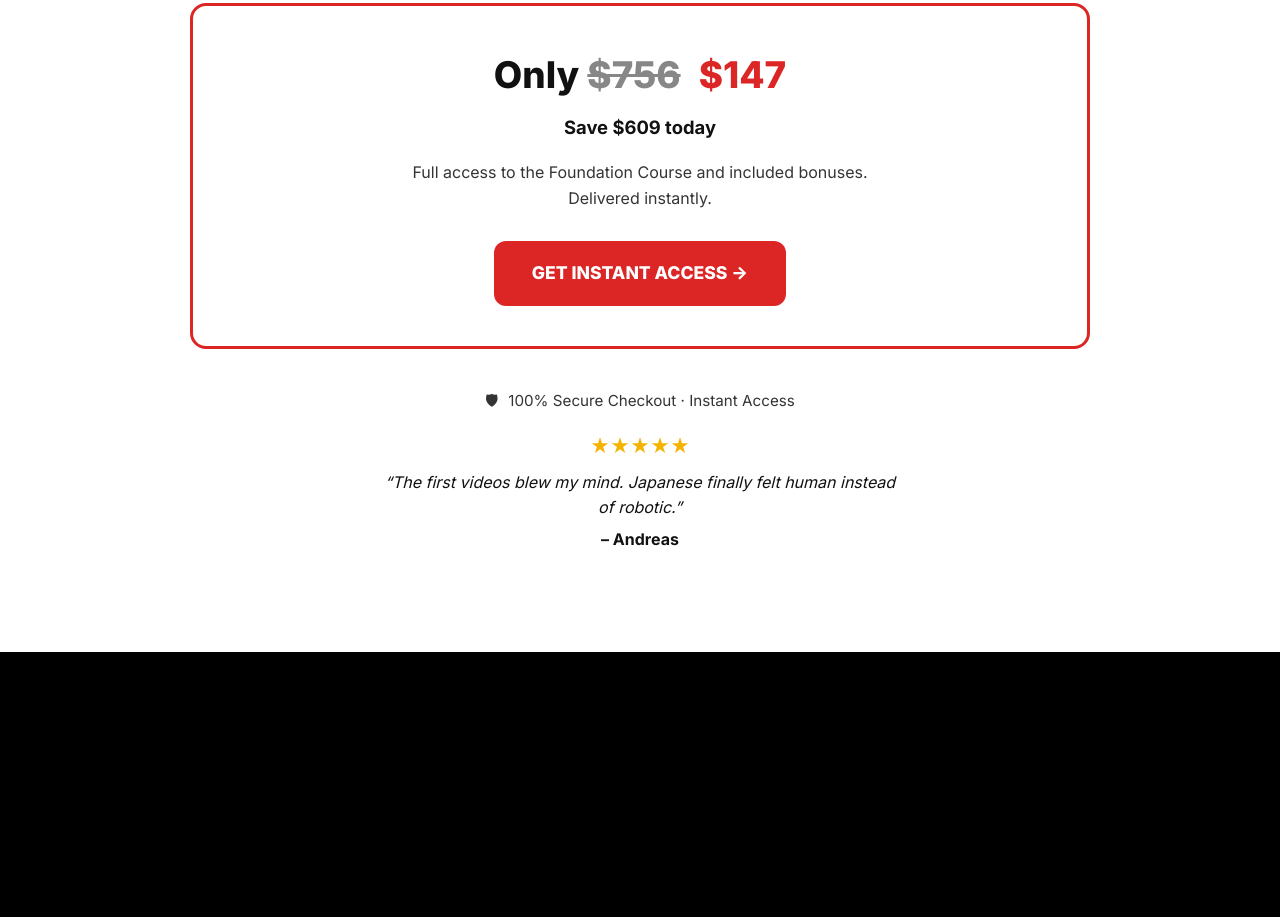
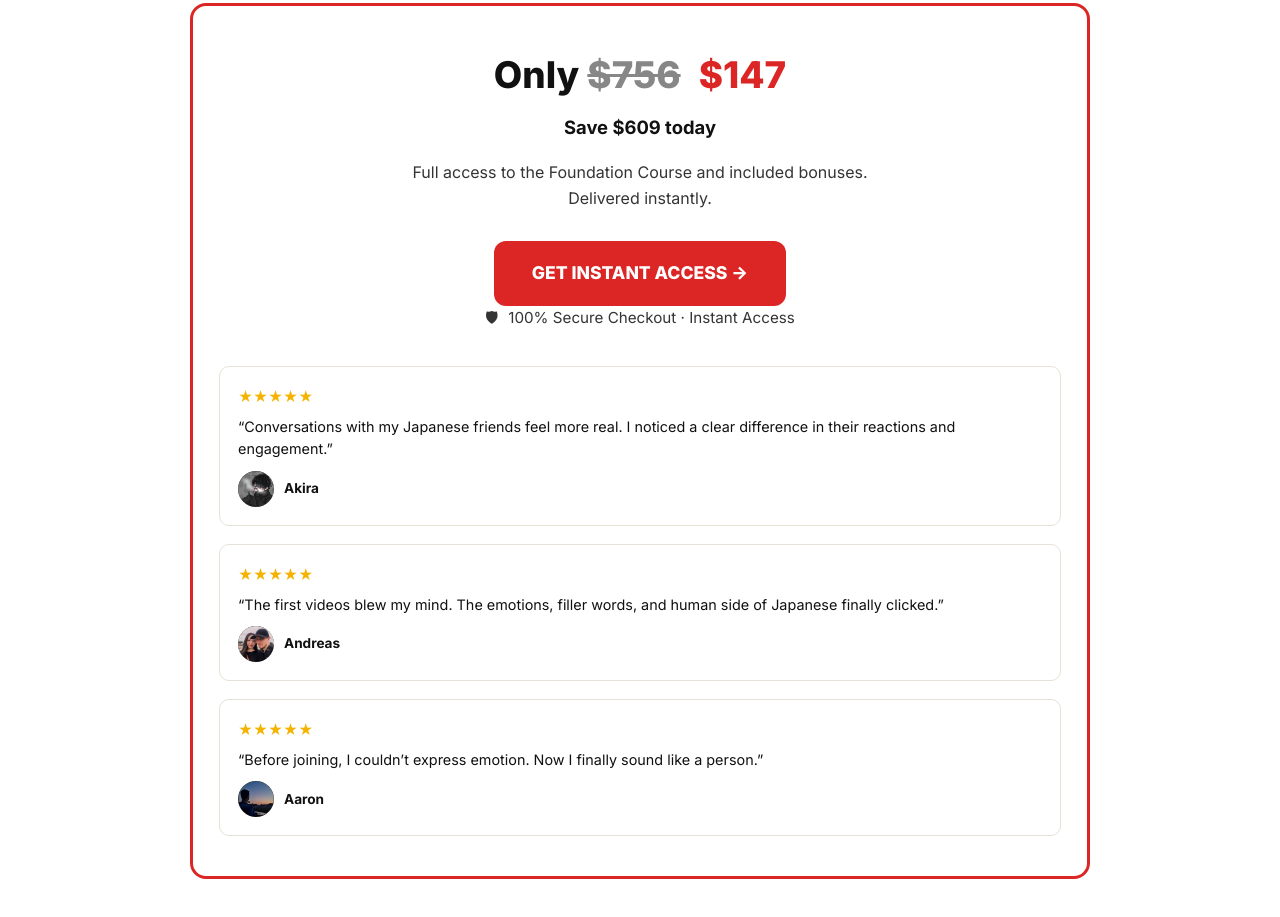
Before and after one commit to nihongoredpill-boop/japanese-site, a plain HTML site: page foundation.html in a window 1280 px wide. Shown: the part 1113-2030 px from the top of the page. Before the commit the page ends 1765 px from the top, so only its background shows below. Drawn offline with Linux system fonts and the light colour scheme.

Commit message:
Update foundation.html

```diff
--- a/foundation.html
+++ b/foundation.html
@@ -292,6 +292,50 @@
 .review-name {
   font-weight: 700;
 }
+    /* PRICE BOX TESTIMONIALS */
+.price-testimonials {
+  margin-top: 36px;
+  display: grid;
+  grid-template-columns: 1fr;
+  gap: 18px;
+}
+
+.price-testimonial {
+  background: #fff;
+  border: 1px solid #e7e2d6;
+  border-radius: 10px;
+  padding: 18px;
+  text-align: left;
+}
+
+.price-testimonial .stars {
+  font-size: 0.9rem;
+  margin-bottom: 8px;
+}
+
+.price-testimonial .word-quote {
+  font-size: 0.9rem;
+  line-height: 1.55;
+  margin-bottom: 10px;
+}
+
+.price-testimonial .student-name-row {
+  display: flex;
+  align-items: center;
+  gap: 10px;
+}
+
+.price-testimonial .student-avatar {
+  width: 36px;
+  height: 36px;
+  border-radius: 50%;
+  object-fit: cover;
+}
+
+.price-testimonial .student-name {
+  font-size: 0.85rem;
+  font-weight: 700;
+}
   </style>
 </head>
 
@@ -300,6 +344,7 @@
   <a href="index.html">
     <img src="Logo.png" alt="Nihongo Red Pill" />
   </a>
+
 </header>
 
   <!-- TOP SECTION (NCI structure → Foundation version) -->
@@ -367,21 +412,44 @@
       <a href="YOUR-CHECKOUT-LINK" class="cta-main">
         GET INSTANT ACCESS →
       </a>
-    </div>
 
 <div class="security-line">
       <span class="shield">🛡</span>
       <span>100% Secure Checkout · Instant Access</span>
+</div>
+   <div class="price-testimonials">
+
+  <div class="price-testimonial">
+    <div class="stars">★★★★★</div>
+    <p class="word-quote">
+      “Conversations with my Japanese friends feel more real. I noticed a clear difference in their reactions and engagement.”
+    </p>
+    <div class="student-name-row">
+      <img src="Akira.png" alt="Akira" class="student-avatar">
+      <span class="student-name">Akira</span>
     </div>
+  </div>
 
-    <!-- REVIEW REUSE -->
-    <div class="reviews-preview">
-      <div class="stars">★★★★★</div>
-      <p class="review-text">
-        “The first videos blew my mind. Japanese finally felt human instead of robotic.”
-      </p>
-      <p class="review-name">– Andreas</p>
+  <div class="price-testimonial">
+    <div class="stars">★★★★★</div>
+    <p class="word-quote">
+      “The first videos blew my mind. The emotions, filler words, and human side of Japanese finally clicked.”
+    </p>
+    <div class="student-name-row">
+      <img src="And.png" alt="Andreas" class="student-avatar">
+      <span class="student-name">Andreas</span>
     </div>
+  </div>
 
+  <div class="price-testimonial">
+    <div class="stars">★★★★★</div>
+    <p class="word-quote">
+      “Before joining, I couldn’t express emotion. Now I finally sound like a person.”
+    </p>
+    <div class="student-name-row">
+      <img src="Aaron.png" alt="Aaron" class="student-avatar">
+      <span class="student-name">Aaron</span>
+    </div>
   </div>
-</section>
+
+</div>
```
